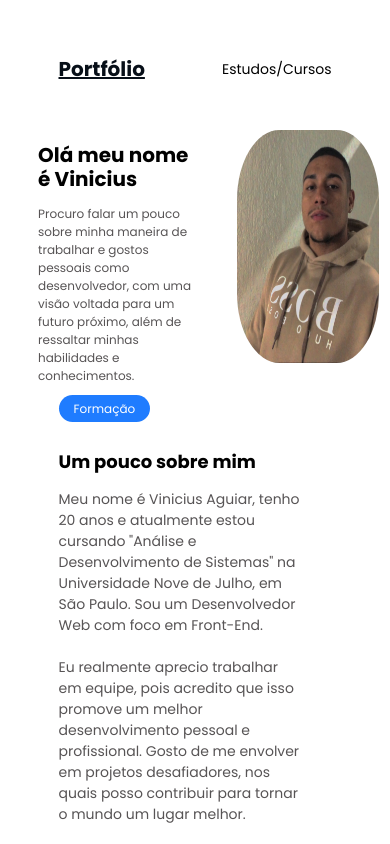
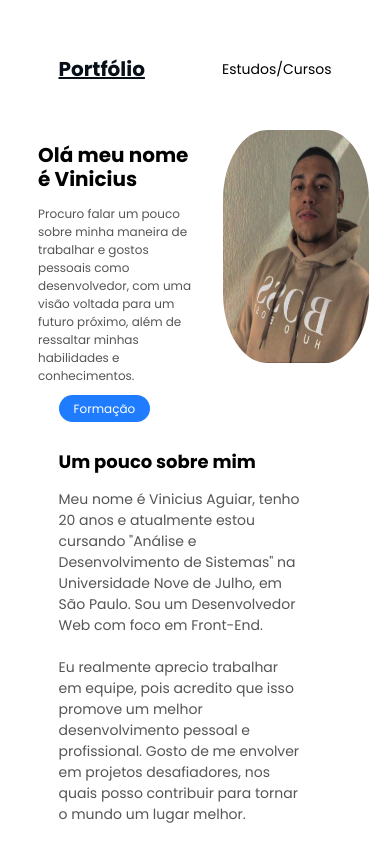
Before and after one commit to ViniAguiar1/Vinicius-Aguiar-site-, a plain HTML site: page aboutMe.html in a window 390 px wide. Shown: the top 844 px of the page. Drawn offline with Linux system fonts and the light colour scheme.

Commit message:
Atualizações

```diff
--- a/src/css/responsive.css
+++ b/src/css/responsive.css
@@ -25,8 +25,8 @@
         font-size: 12px;
     }
     #headerImg img{
-        /* margin-left: -15%; */
-        width: 150%;
+        margin-left: -15%;
+        width: 155%;
         height: 80%;
     }
     .conteiner #about-me{
--- a/src/css/style.css
+++ b/src/css/style.css
@@ -159,7 +159,7 @@ p.gray{
     }
     #headerImg img{
         margin-left: -15%;
-        width: 140%;
+        width: 155%;
         height: 80%;
     }
     #allCourses h1{
```
